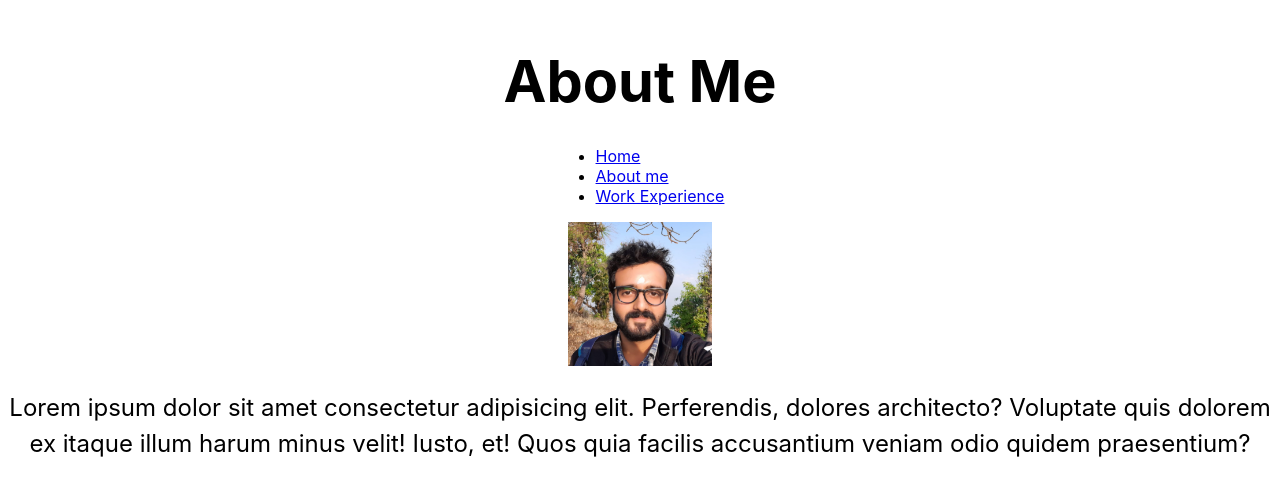
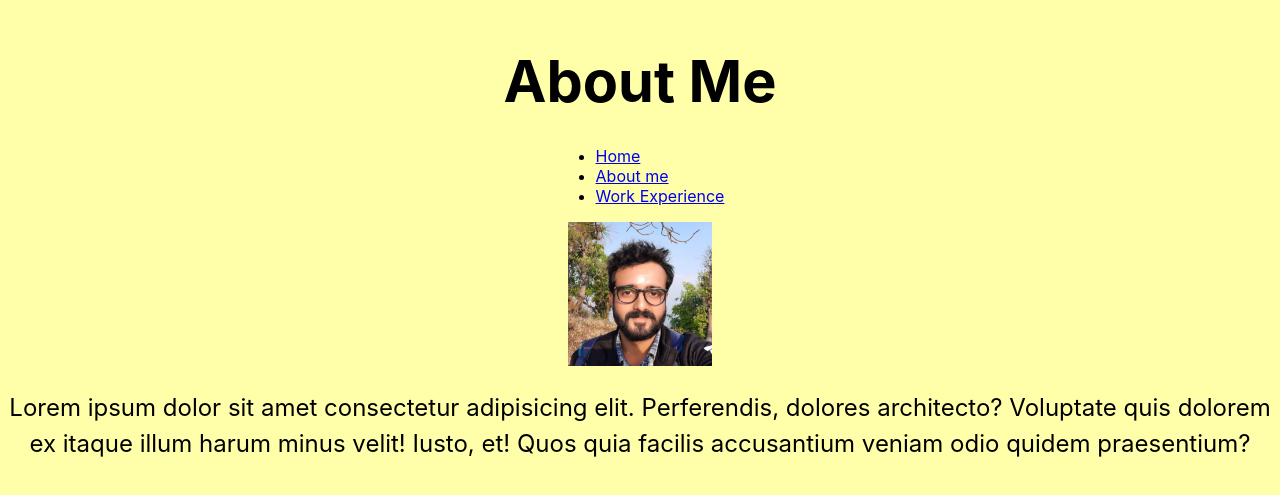
Before and after one commit to tshrv/nextjs-blog, a Next.js app: page /about in a window 1280 px wide. Shown: the part 133-628 px from the top of the page. Built offline with nearby package versions, Linux system fonts and the light colour scheme.

Commit message:
component and scoped css

```diff
--- /dev/null
+++ b/components/layout.jsx
@@ -0,0 +1,5 @@
+import styles from './layout.module.css'
+
+export default function Layout({children}) {
+    return <div id="lout" className={styles.layout_bg_light}>{children}</div>
+}
--- /dev/null
+++ b/components/layout.module.css
@@ -0,0 +1,3 @@
+.layout_bg_light {
+    background-color: #ffffaa;
+}
--- a/pages/about/index.jsx
+++ b/pages/about/index.jsx
@@ -2,9 +2,11 @@ import styles from '../../styles/Home.module.css'
 import Link from 'next/link'
 import Image from 'next/image'
 import Head from 'next/head'
+import Layout from '../../components/layout'
 
 export default function About() {
     return (
+      <Layout>
         <div className={styles.container}>
           <Head>
             <title>About TS</title>
@@ -39,5 +41,6 @@ export default function About() {
             }
           `}</style>
         </div>
+      </Layout>
     )
 }
--- a/pages/about/work.jsx
+++ b/pages/about/work.jsx
@@ -1,8 +1,10 @@
 import styles from '../../styles/Home.module.css'
 import Link from 'next/link'
+import Layout from '../../components/layout'
 
 export default function About() {
     return (
+      <Layout>
         <div className={styles.container}>
             <h1 className={styles.title}>Work Experience</h1>
             <ul>
@@ -27,5 +29,6 @@ export default function About() {
             }
           `}</style>
         </div>
+      </Layout>
     )
 }
--- a/pages/index.jsx
+++ b/pages/index.jsx
@@ -1,9 +1,11 @@
 import Head from 'next/head'
 import styles from '../styles/Home.module.css';
 import Link from 'next/link';
+import Layout from '../components/layout';
 
 export default function Home() {
   return (
+    <Layout>
       <div className={styles.container}>
         <Head>
           <title>Tushar Srivastava</title>
@@ -116,5 +118,6 @@ export default function Home() {
           }
         `}</style>
       </div>
+    </Layout>
   )
 }
```
Lines whose indentation alone changed are shown as unchanged.
